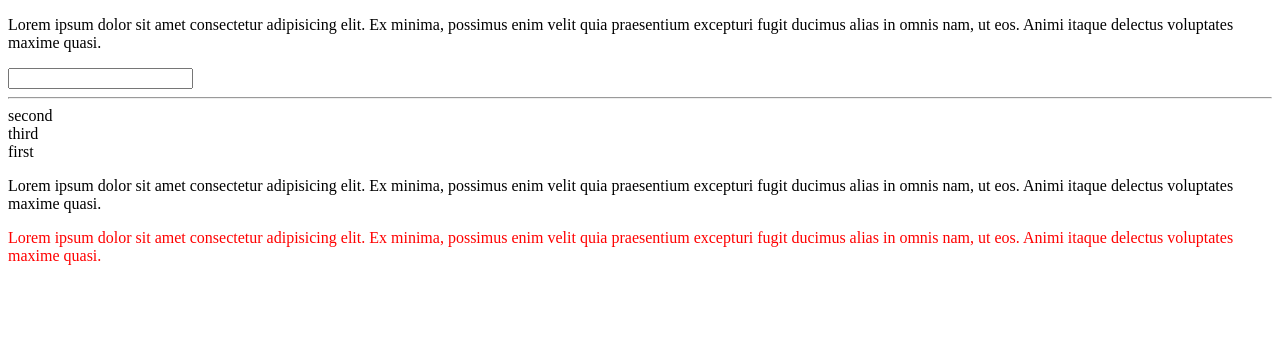
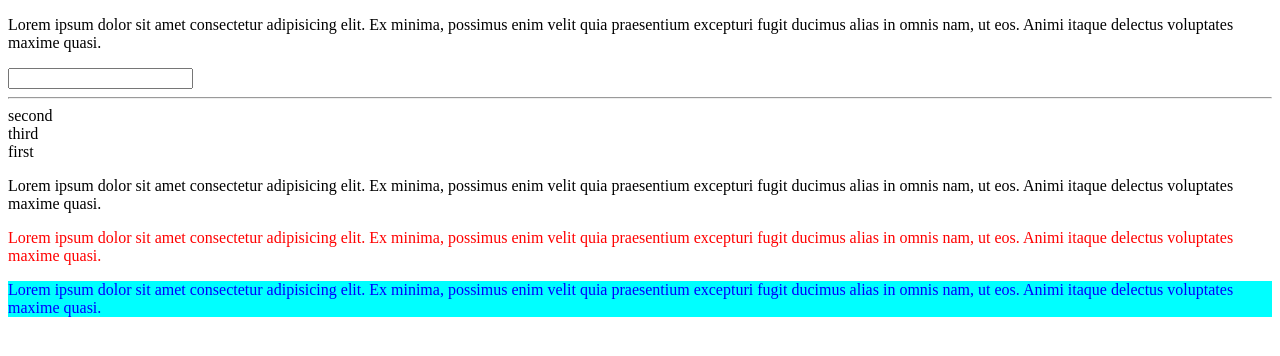
Before and after one commit to amirreza82mh/html-css-practice, a plain HTML site: page inermediate/session_018/index.html in a window 1280 px wide. Drawn offline with Linux system fonts and the light colour scheme.

Commit message:
modify session_018

```diff
--- a/inermediate/session_018/index.html
+++ b/inermediate/session_018/index.html
@@ -44,5 +44,11 @@
              Ex minima, possimus enim velit quia praesentium excepturi fugit ducimus alias in omnis nam, ut eos.
               Animi itaque delectus voluptates maxime quasi.
           </p>
+
+          <p title="text" style="color: blue; background-color: aqua;" draggable="true">
+            Lorem ipsum dolor sit amet consectetur adipisicing elit.
+             Ex minima, possimus enim velit quia praesentium excepturi fugit ducimus alias in omnis nam, ut eos.
+              Animi itaque delectus voluptates maxime quasi.
+          </p>
     </body>
 </html>
```
